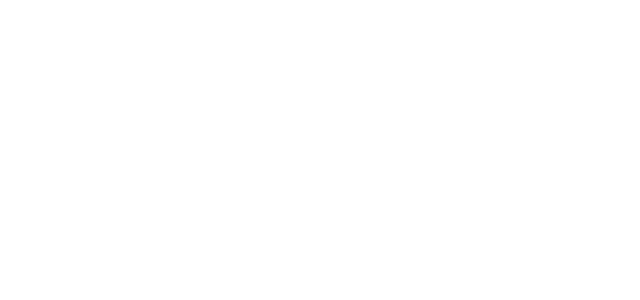
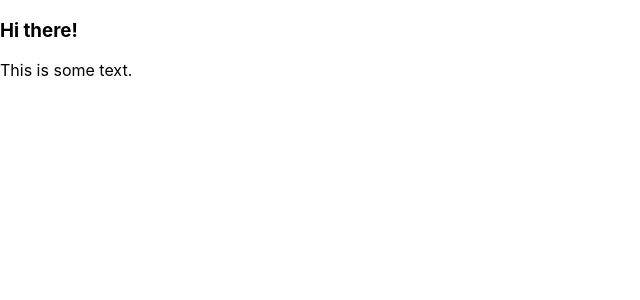
Before and after one commit to etrhodes/Trelloyes, a React (Create React App) app: page / in a window 1280 px wide. Shown: the top 300 px of the page, without its empty margins (0-640 px from the left). Built offline with nearby package versions, Linux system fonts and the light colour scheme.

Commit message:
card.js updates

```diff
--- a/src/App.js
+++ b/src/App.js
@@ -1,10 +1,10 @@
 import './App.css';
-import './store.js';
+import Card from './Card.js';
 
 function App() {
   return (
     <div>
-
+      <Card />
     </div>
   );
 }
--- a/src/card.js
+++ b/src/card.js
@@ -0,0 +1,19 @@
+import React from 'react';
+import './store';
+
+class Card extends React.Component {
+    render() {
+        return (
+            <div className="Card">
+                <h3>
+                    Hi there!
+                </h3>
+                <p>
+                    This is some text.
+                </p>
+            </div>
+        )
+    }
+}
+
+export default Card;
```
Also changed, not shown: 1 other file (tests, documents, lock files or other folders).
